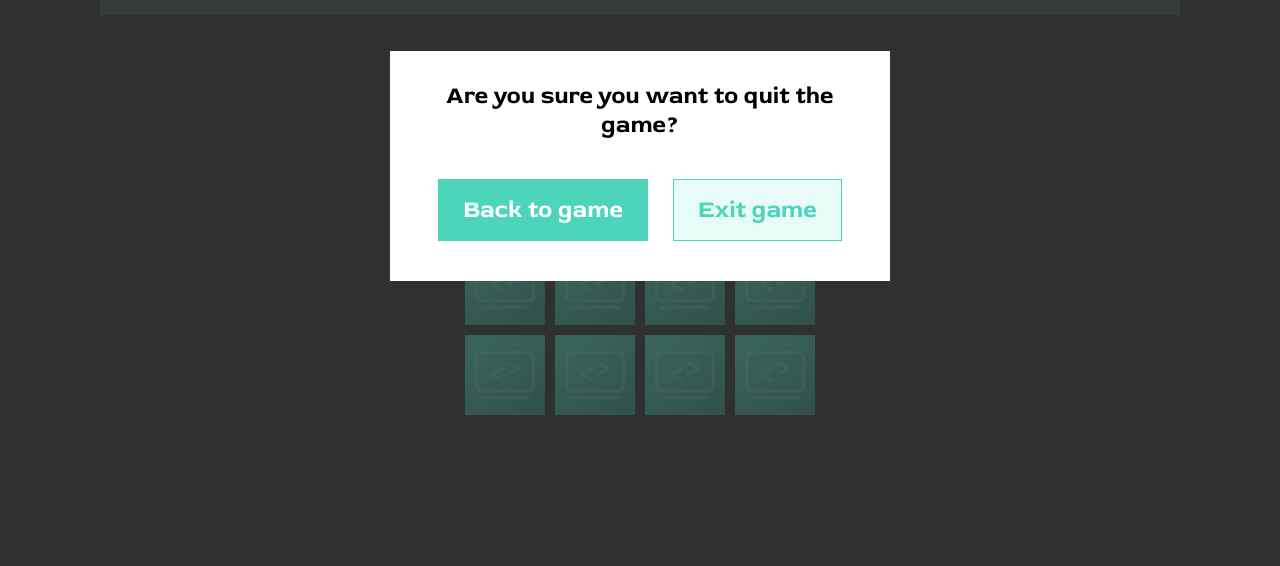
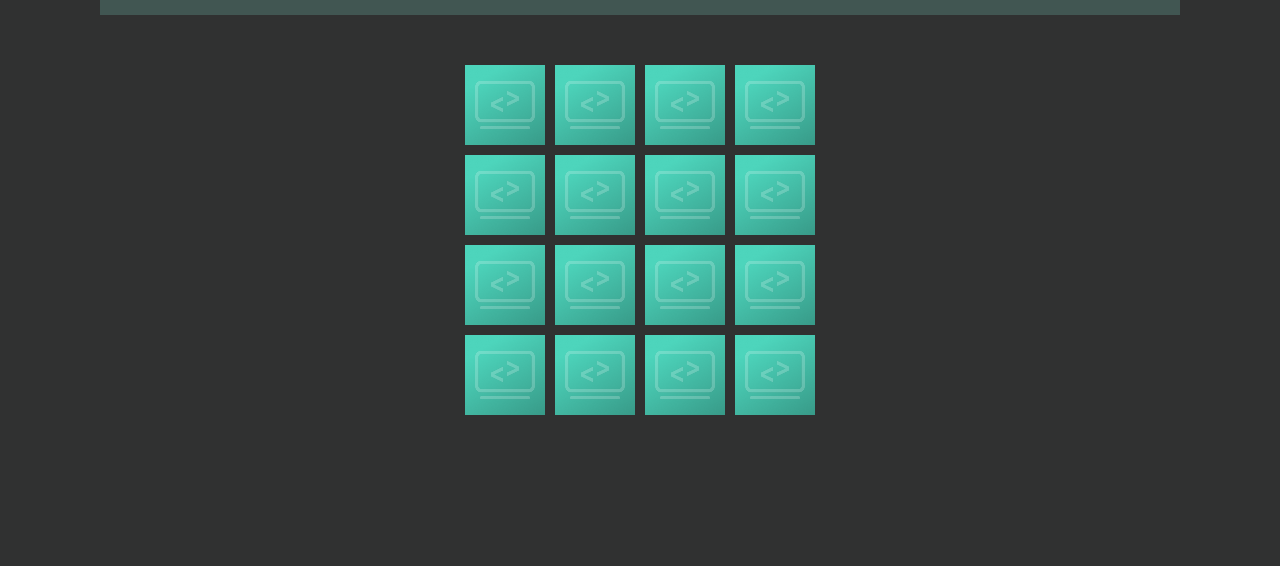
Before and after one commit to ChristianPohlschneider/memory, a website built with Vite: page game.html in a window 1280 px wide. Shown: the part 234-800 px from the top of the page. Built offline with nearby package versions, Linux system fonts and the light colour scheme.

Commit message:
fixed overlay hidden

```diff
--- a/game.html
+++ b/game.html
@@ -45,7 +45,7 @@
         </div>
     </div>
 
-    <div id="exit-overlay" class="exitOverlay">
+    <div id="exit-overlay" class="exitOverlay hidden">
         <div class="exitOverlayContent">
             <h2>Are you sure you want to quit the game?</h2>
             <div class="exitButtons">
```
